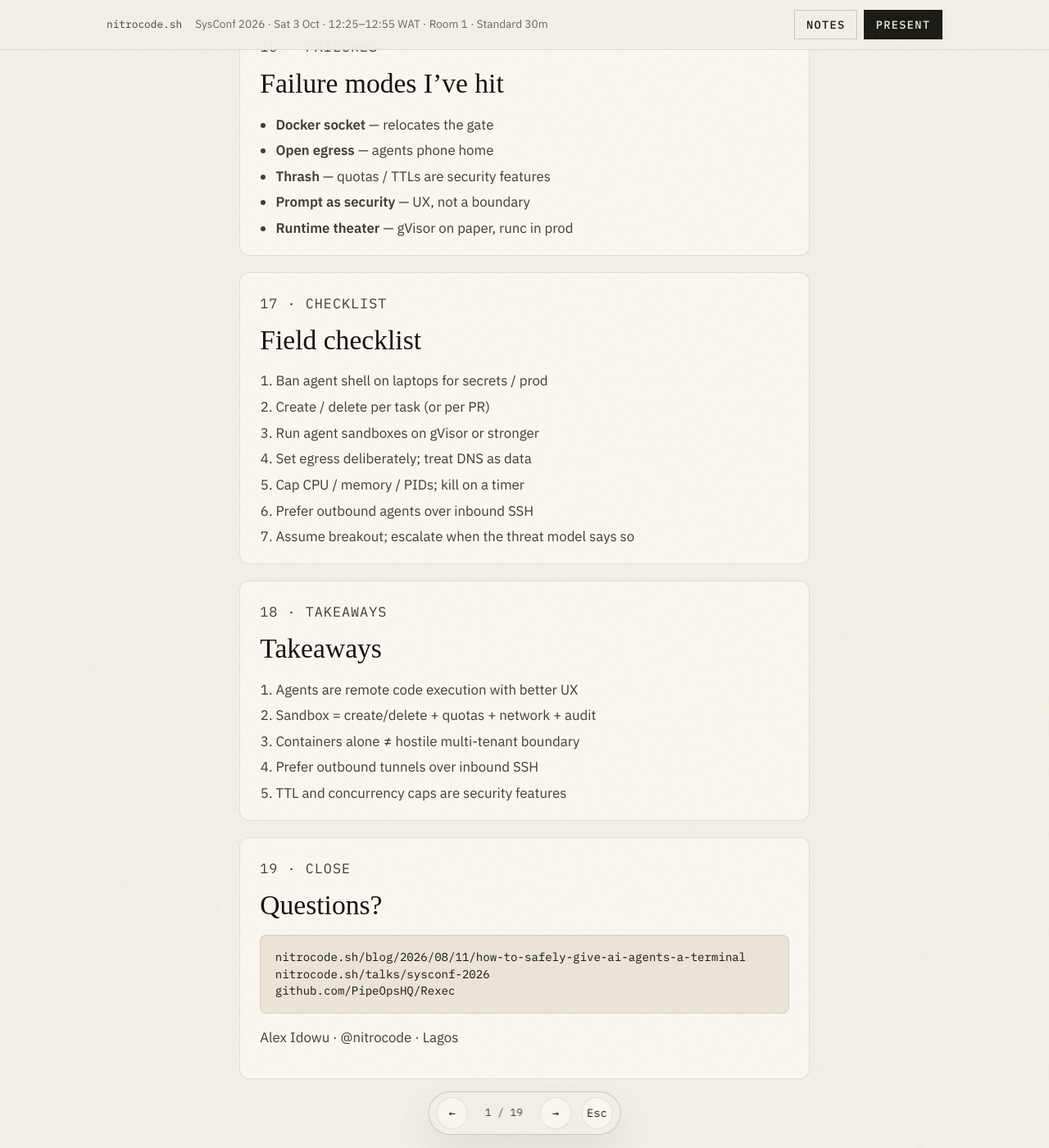
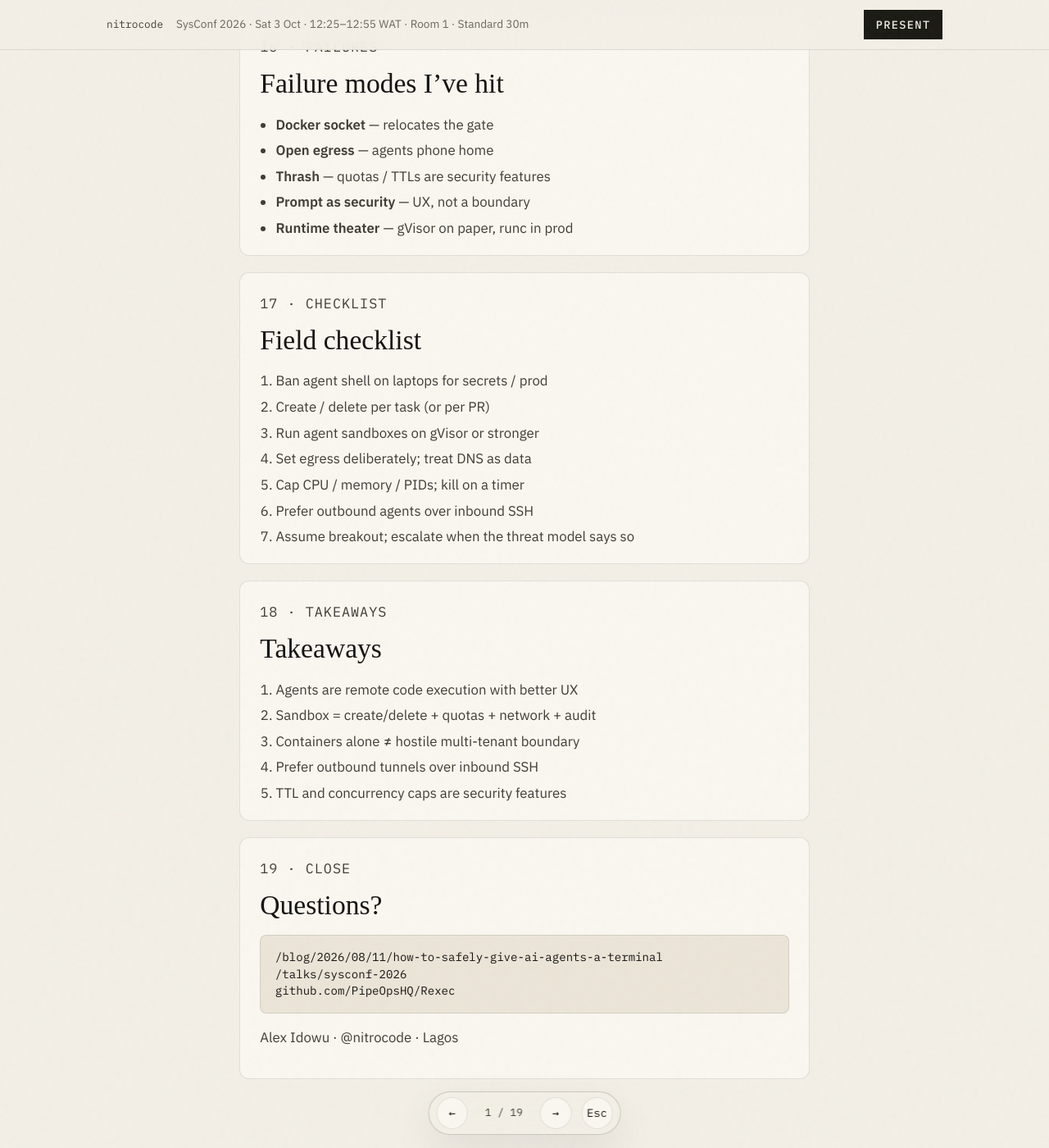
Before and after one commit to 9trocode/9trocode.github.io, a Jekyll site: the page built from talks/sysconf-2026.md, in a window 1280 px wide and 1400 px high, scrolled down 5951 px. Shown: the whole window at 82% size. Built offline with Jekyll 4.4.1, drawn with Linux system fonts in a browser that asks for light colours; some web fonts are replaced; some of the changed lines change nothing that is shown.

Commit message:
Remove public talk speaker notes; keep decks host-agnostic.
Notes stay in private agents/ files only. Talk chrome no longer
hardcodes nitrocode.sh so .sh and .wtf both present cleanly.

```diff
--- a/_layouts/talk.html
+++ b/_layouts/talk.html
@@ -26,10 +26,9 @@
     <div class="site-shell talk-shell">
       <header class="talk-chrome" id="talk-chrome">
         <div class="talk-chrome__inner">
-          <a class="talk-chrome__home" href="{{ '/' | relative_url }}">nitrocode.sh</a>
+          <a class="talk-chrome__home" href="{{ '/' | relative_url }}">nitrocode</a>
           <p class="talk-chrome__meta">{{ page.event | default: 'Talk' }}{% if page.slot %} · {{ page.slot }}{% endif %}</p>
           <div class="talk-chrome__actions">
-            <button type="button" class="btn btn--ghost talk-btn" id="talk-notes-toggle" aria-pressed="false">Notes</button>
             <button type="button" class="btn btn--solid talk-btn" id="talk-present-toggle">Present</button>
           </div>
         </div>
--- a/assets/css/style.scss
+++ b/assets/css/style.scss
@@ -1765,19 +1765,7 @@
   font-weight: 600;
 }
 
-.talk-notes {
-  display: none;
-  margin-top: 1rem;
-  padding-top: 0.85rem;
-  border-top: 1px dashed var(--line);
-  font-size: 0.88rem;
-  color: var(--ink-3);
-  line-height: 1.45;
-}
-
-.talk-page.show-notes .talk-notes {
-  display: block;
-}
+
 
 .talk-hud {
   position: fixed;
@@ -1874,11 +1862,6 @@
   color: var(--accent);
 }
 
-.talk-page.is-presenting.show-notes .talk-notes {
-  max-width: 42rem;
-  font-size: 1rem;
-  color: var(--ink-2);
-}
 
 @media (max-width: 640px) {
   .talk-chrome__meta {
--- a/assets/js/talk-present.js
+++ b/assets/js/talk-present.js
@@ -8,13 +8,11 @@
   var progress = document.getElementById("talk-progress");
   var hud = document.getElementById("talk-hud");
   var presentBtn = document.getElementById("talk-present-toggle");
-  var notesBtn = document.getElementById("talk-notes-toggle");
   var prevBtn = document.getElementById("talk-prev");
   var nextBtn = document.getElementById("talk-next");
   var exitBtn = document.getElementById("talk-exit");
 
   var index = 0;
-  var notesOn = false;
 
   function clamp(i) {
     return Math.max(0, Math.min(slides.length - 1, i));
@@ -38,7 +36,10 @@
       slide.classList.toggle("is-active", on);
       slide.setAttribute("aria-hidden", on ? "false" : "true");
       if (on && isPresenting()) {
-        slide.scrollIntoView({ block: "start", behavior: (opts && opts.instant) ? "auto" : "smooth" });
+        slide.scrollIntoView({
+          block: "start",
+          behavior: opts && opts.instant ? "auto" : "smooth",
+        });
       }
     });
     if (progress) {
@@ -75,14 +76,6 @@
     else enterPresent();
   }
 
-  function toggleNotes() {
-    notesOn = !notesOn;
-    body.classList.toggle("show-notes", notesOn);
-    if (notesBtn) {
-      notesBtn.setAttribute("aria-pressed", notesOn ? "true" : "false");
-    }
-  }
-
   function next() {
     show(index + 1);
   }
@@ -91,7 +84,6 @@
     show(index - 1);
   }
 
-  // Start from hash if present
   var hash = (location.hash || "").replace(/^#/, "");
   if (hash) {
     var fromHash = slides.findIndex(function (s) {
@@ -100,14 +92,12 @@
     if (fromHash >= 0) index = fromHash;
   }
 
-  // Browse mode: all slides visible; present mode: one at a time
   slides.forEach(function (slide, n) {
     slide.classList.toggle("is-active", n === index);
   });
   if (progress) progress.textContent = index + 1 + " / " + slides.length;
 
   if (presentBtn) presentBtn.addEventListener("click", togglePresent);
-  if (notesBtn) notesBtn.addEventListener("click", toggleNotes);
   if (prevBtn) prevBtn.addEventListener("click", prev);
   if (nextBtn) nextBtn.addEventListener("click", next);
   if (exitBtn) exitBtn.addEventListener("click", exitPresent);
@@ -115,12 +105,6 @@
   document.addEventListener("keydown", function (e) {
     var tag = (e.target && e.target.tagName) || "";
     if (tag === "INPUT" || tag === "TEXTAREA" || e.target.isContentEditable) return;
-
-    if (e.key === "n" || e.key === "N") {
-      e.preventDefault();
-      toggleNotes();
-      return;
-    }
 
     if (e.key === "p" || e.key === "P" || e.key === "f" || e.key === "F") {
       e.preventDefault();
@@ -148,7 +132,6 @@
     }
   });
 
-  // Deep-link ?present=1
   var params = new URLSearchParams(location.search);
   if (params.get("present") === "1") {
     enterPresent();
--- a/talks/sysconf-2026.md
+++ b/talks/sysconf-2026.md
@@ -26,7 +26,7 @@
       <a href="https://github.com/PipeOpsHQ/Rexec" target="_blank" rel="noopener">Rexec</a>
     </p>
   </div>
-  <p class="talk-keys">Present · <kbd>P</kbd> or button · Navigate <kbd>→</kbd> <kbd>←</kbd> · Notes <kbd>N</kbd> · Esc exits · Deep link <code>?present=1</code></p>
+  <p class="talk-keys">Present · <kbd>P</kbd> or button · Navigate <kbd>→</kbd> <kbd>←</kbd> · Esc exits · Deep link <code>?present=1</code></p>
 </div>
 
 <section class="talk-slide is-active" id="s01" data-slide="1">
@@ -34,7 +34,6 @@
   <h2>How to Safely Give AI Agents a Terminal</h2>
   <p>Alex Idowu · PipeOps · Lagos</p>
   <p class="ok">SysConf 2026 · Room 1</p>
-  <aside class="talk-notes">One line. Agents need shells. Giving them yours is a bad idea. Don’t pitch.</aside>
 </section>
 
 <section class="talk-slide" id="s02" data-slide="2">
@@ -42,7 +41,6 @@
   <h2>AI agents need a terminal to be useful.<br>Giving them yours is a bad idea.</h2>
   <p>Isolation problem. Not a prompt problem.</p>
   <p>Rexec is one shape. Jobs + RuntimeClass works too.</p>
-  <aside class="talk-notes">Thesis before story. Preempt “is this a vendor talk?”</aside>
 </section>
 
 <section class="talk-slide" id="s03" data-slide="3">
@@ -52,7 +50,6 @@
 secrets in the environment
 kubeconfig in ~/.kube</div>
   <p class="punch">You’re not doing chat. You’re doing untrusted RCE with a friendly UI.</p>
-  <aside class="talk-notes">One concrete scene. Let friendly UI land.</aside>
 </section>
 
 <section class="talk-slide" id="s04" data-slide="4">
@@ -65,7 +62,6 @@
     <li>Hope system prompts and “approve tool use” are enough</li>
   </ol>
   <p class="punch">Hope is not a control.</p>
-  <aside class="talk-notes">Walk the four steps dry. Punch the last line.</aside>
 </section>
 
 <section class="talk-slide" id="s05" data-slide="5">
@@ -78,7 +74,6 @@
     <div class="talk-card"><strong>Phone home</strong><span>Packages + thrash</span></div>
   </div>
   <p>Blast radius = the machine you care about.</p>
-  <aside class="talk-notes">Speak 3–4 cards. Sloppy operators, not movie villains.</aside>
 </section>
 
 <section class="talk-slide" id="s06" data-slide="6">
@@ -96,7 +91,6 @@
       <tr><td>Lifecycle</td><td>Hours to days</td><td>Minutes, then delete</td></tr>
     </tbody>
   </table>
-  <aside class="talk-notes">Don’t read the table. Call the delta. Human SSH hygiene isn’t enough.</aside>
 </section>
 
 <section class="talk-slide" id="s07" data-slide="7">
@@ -105,7 +99,6 @@
   <p>Not a prompt problem.</p>
   <p><strong>Sandbox = create / delete + quotas + network policy + audit.</strong><br>Not a system prompt.</p>
   <p class="punch">“Approve tool use” on a machine you care about is still RCE with a dialog.</p>
-  <aside class="talk-notes">Thesis hinge. Slow down.</aside>
 </section>
 
 <section class="talk-slide" id="s08" data-slide="8">
@@ -119,7 +112,6 @@
     <li>Audit when it matters</li>
     <li>Outbound tunnels for real metal — not open 22</li>
   </ol>
-  <aside class="talk-notes">Shopping list. Terminals become infrastructure primitives.</aside>
 </section>
 
 <section class="talk-slide" id="s09" data-slide="9">
@@ -133,7 +125,6 @@
         ├── Cloud terminal  (container + gVisor + limits + isolated net)
         └── BYOS agent      (outbound WebSocket → real hardware)</div>
   <p>Strong isolation ≠ strong access to weird iron. Don’t confuse them.</p>
-  <aside class="talk-notes">Cloud = isolation. BYOS = mediated access, not a jail.</aside>
 </section>
 
 <section class="talk-slide" id="s10" data-slide="10">
@@ -147,7 +138,6 @@
     <li>Attach via API / WebSocket — not published SSH</li>
   </ul>
   <p class="ok">That model is what I designed into Rexec. Steal the shape.</p>
-  <aside class="talk-notes">Concrete knobs. Sets up the live demo.</aside>
 </section>
 
 <section class="talk-slide" id="s11" data-slide="11">
@@ -164,7 +154,6 @@
 # …attempt / show block…
 rexec sandbox delete</div>
   <p class="punch">If AV fights you: screenshots. Don’t fight conference wifi.</p>
-  <aside class="talk-notes">~3–4 min. Rehearse offline. Fallback: static shots of create → block → delete. Same story as the checklist.</aside>
 </section>
 
 <section class="talk-slide" id="s12" data-slide="12">
@@ -177,7 +166,6 @@
     <li>Dedicated nodes / accounts — compliance, not cosplay</li>
   </ol>
   <p>Containers alone aren’t a hostile multi-tenant boundary. Name the rung you’re buying.</p>
-  <aside class="talk-notes">Honesty slide. Don’t derail into Nova.</aside>
 </section>
 
 <section class="talk-slide" id="s13" data-slide="13">
@@ -193,7 +181,6 @@
   </div>
   <p>Egress: <strong>none</strong> · <strong>allowlist</strong> · <strong>full</strong> (you accepted the leak).</p>
   <p class="punch">ICC off ≠ no internet. Say it out loud.</p>
-  <aside class="talk-notes">Tie back to what the demo just showed.</aside>
 </section>
 
 <section class="talk-slide" id="s14" data-slide="14">
@@ -206,7 +193,6 @@
     <div class="talk-card"><strong>4 · Attach</strong><span>Human if needed</span></div>
     <div class="talk-card"><strong>5 · Delete</strong><span>Disk + memory gone</span></div>
   </div>
-  <aside class="talk-notes">Delete is the security feature.</aside>
 </section>
 
 <section class="talk-slide" id="s15" data-slide="15">
@@ -221,7 +207,6 @@
       <tr><td>Shared expensive machine</td><td>BYOS + identity + recording</td></tr>
     </tbody>
   </table>
-  <aside class="talk-notes">Keep short after the demo. One minute max.</aside>
 </section>
 
 <section class="talk-slide" id="s16" data-slide="16">
@@ -234,7 +219,6 @@
     <li><strong>Prompt as security</strong> — UX, not a boundary</li>
     <li><strong>Runtime theater</strong> — gVisor on paper, runc in prod</li>
   </ul>
-  <aside class="talk-notes">Speak three if short on time.</aside>
 </section>
 
 <section class="talk-slide" id="s17" data-slide="17">
@@ -249,7 +233,6 @@
     <li>Prefer outbound agents over inbound SSH</li>
     <li>Assume breakout; escalate when the threat model says so</li>
   </ol>
-  <aside class="talk-notes">Photo slide. Don’t rush.</aside>
 </section>
 
 <section class="talk-slide" id="s18" data-slide="18">
@@ -262,15 +245,13 @@
     <li>Prefer outbound tunnels over inbound SSH</li>
     <li>TTL and concurrency caps are security features</li>
   </ol>
-  <aside class="talk-notes">Slow. Portable slogans.</aside>
 </section>
 
 <section class="talk-slide" id="s19" data-slide="19">
   <p class="talk-slide__label">19 · Close</p>
   <h2>Questions?</h2>
-  <div class="talk-code">nitrocode.sh/blog/2026/08/11/how-to-safely-give-ai-agents-a-terminal
-nitrocode.sh/talks/sysconf-2026
+  <div class="talk-code">/blog/2026/08/11/how-to-safely-give-ai-agents-a-terminal
+/talks/sysconf-2026
 github.com/PipeOpsHQ/Rexec</div>
   <p>Alex Idowu · @nitrocode · Lagos</p>
-  <aside class="talk-notes">Stop. 5 min Q&amp;A. Pattern &gt; product. Approve-tool-use still isn’t enough for secrets/prod.</aside>
 </section>
```
